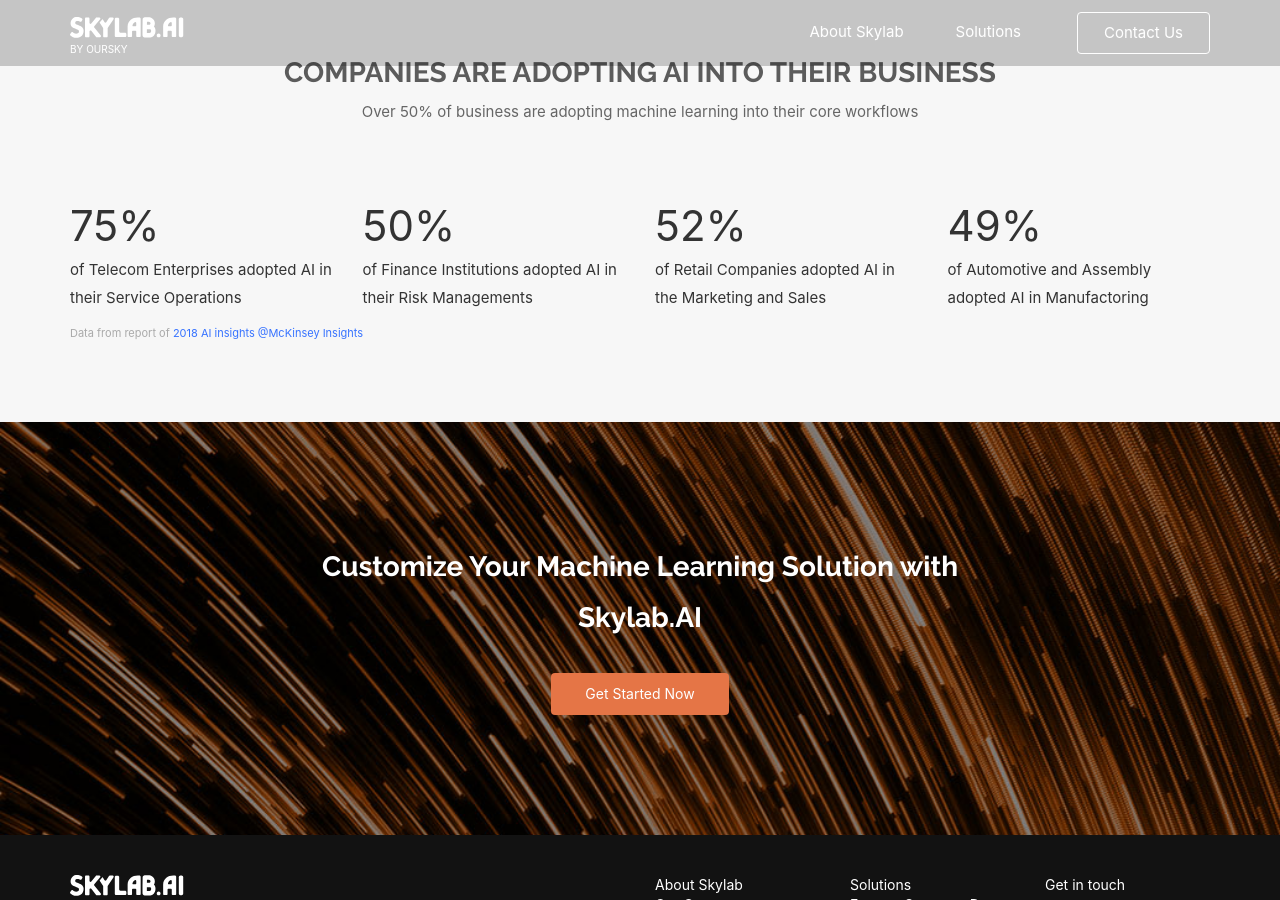
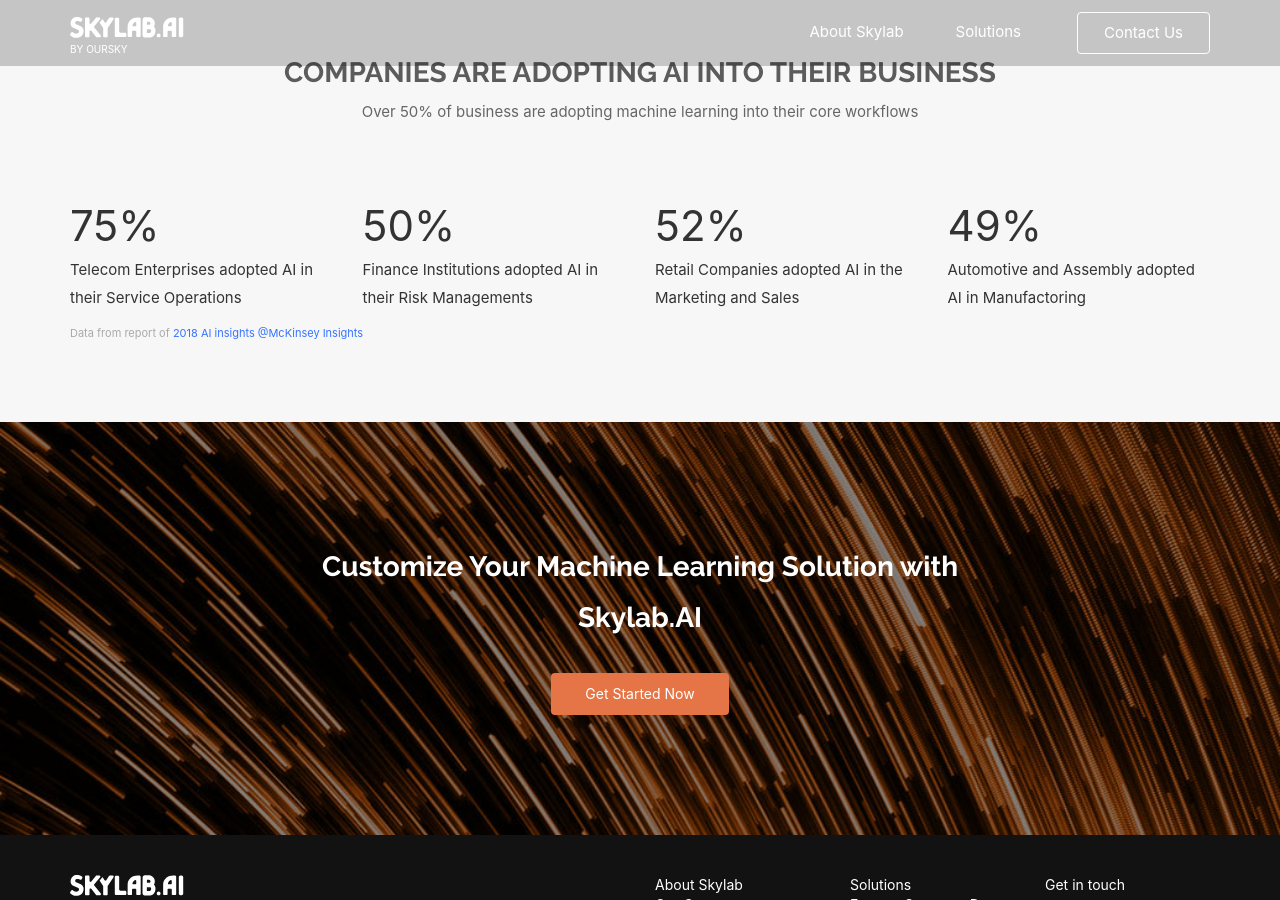
Before and after one commit to oursky/skylab, a Jekyll site: the page built from index.html, in a window 1280 px wide and 900 px high, scrolled down 3756 px. Built offline with Jekyll 4.4.1, drawn with Linux system fonts in a browser that asks for light colours; nearby versions of some CDN libraries.

Commit message:
Remove "of" wordings in trends to simplify copy-writings

```diff
--- a/_includes/clients.html
+++ b/_includes/clients.html
@@ -51,19 +51,19 @@
     <div class="row stats__content">
             <div class="col-md-3" >
               <div data-aos="fade-up" data-aos-delay="100" class="stats__block"><span class="stats__count" > 75% </span>
-              <p class="stats__desc">of Telecom Enterprises adopted AI in their Service Operations</p></div>
+              <p class="stats__desc">Telecom Enterprises adopted AI in their Service Operations</p></div>
             </div>
             <div class="col-md-3" >
               <div data-aos="fade-up" data-aos-delay="300" class="stats__block"><span class="stats__count" > 50% </span>
-              <p class="stats__desc">of Finance Institutions adopted AI in their Risk Managements</p></div>
+              <p class="stats__desc">Finance Institutions adopted AI in their Risk Managements</p></div>
             </div>
              <div class="col-md-3" >
               <div data-aos="fade-up" data-aos-delay="500" class="stats__block"><span class="stats__count"> 52% </span>
-              <p class="stats__desc">of Retail Companies adopted AI in the Marketing and Sales</p></div>
+              <p class="stats__desc">Retail Companies adopted AI in the Marketing and Sales</p></div>
             </div>
             <div class="col-md-3" >
               <div data-aos="fade-up" data-aos-delay="700" class="stats__block"><span class="stats__count"> 49% </span>
-              <p class="stats__desc">of Automotive and Assembly adopted AI in Manufactoring</p></div>
+              <p class="stats__desc">Automotive and Assembly adopted AI in Manufactoring</p></div>
             </div>
     </div>
     <div class="row">
```
